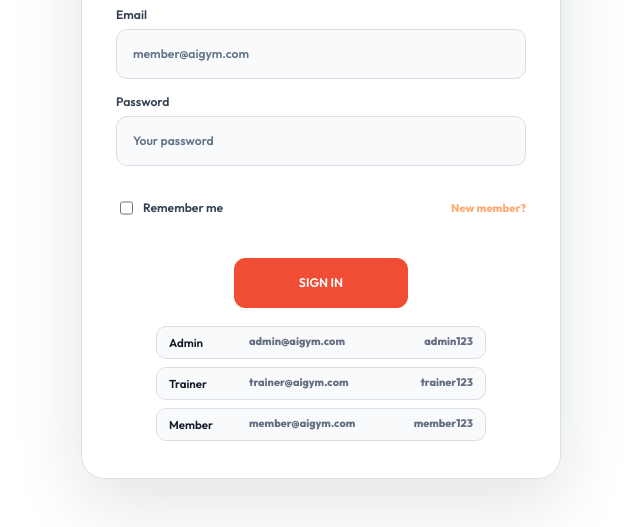
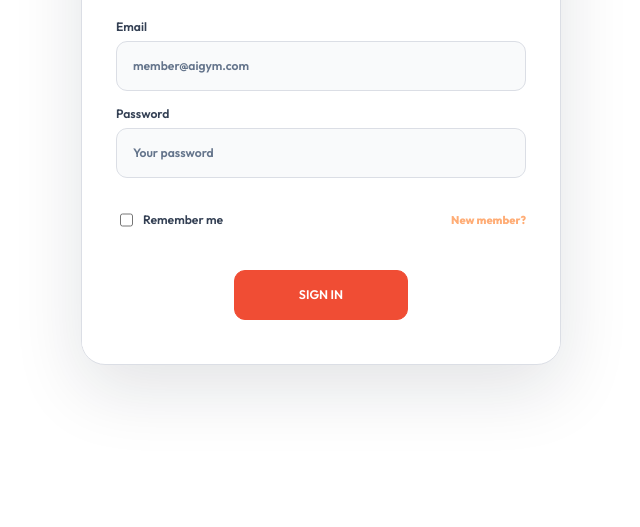
Before and after one commit to selvakumarc029-alt/ai-gym-management-portal, a website: page login.html in a window 1280 px wide. Shown: the part 375-902 px from the top of the page, without its empty margins (319-959 px from the left). After the commit the page ends 800 px from the top, so only its background shows below. Drawn offline with Linux system fonts and the light colour scheme; a web font is replaced by a local one.

Commit message:
Remove demo credentials box from sign-in page

```diff
--- a/final-design.css
+++ b/final-design.css
@@ -144,6 +144,7 @@
 .auth-form input:not([type="checkbox"]) { color:#111827 !important; border-color:#DBDEE5 !important; background:#F9FAFB !important; }
 .auth-form input:focus { border-color:#F04D34 !important; box-shadow:0 0 0 4px rgba(240,77,52,.1) !important; }
 .auth-form button { border-color:#F04D34 !important; background:#F04D34 !important; box-shadow:none !important; }
+.demo-credentials { display: none !important; }
 .demo-credentials article { color:#667085 !important; border-color:#DBDEE5 !important; background:#F9FAFB !important; }
 .demo-credentials strong { color:#111827 !important; }
 .auth-illustration {
--- a/login.html
+++ b/login.html
@@ -41,23 +41,6 @@
             <p class="login-message" id="loginMessage" aria-live="polite"></p>
             <button type="submit">Sign In</button>
           </form>
-          <div class="demo-credentials" aria-label="Demo login credentials">
-            <article>
-              <strong>Admin</strong>
-              <span>admin@aigym.com</span>
-              <span>admin123</span>
-            </article>
-            <article>
-              <strong>Trainer</strong>
-              <span>trainer@aigym.com</span>
-              <span>trainer123</span>
-            </article>
-            <article>
-              <strong>Member</strong>
-              <span>member@aigym.com</span>
-              <span>member123</span>
-            </article>
-          </div>
         </div>
       </div>
 
```
Also changed, not shown: src/main/resources/templates/login.html (+0 -17 lines).
